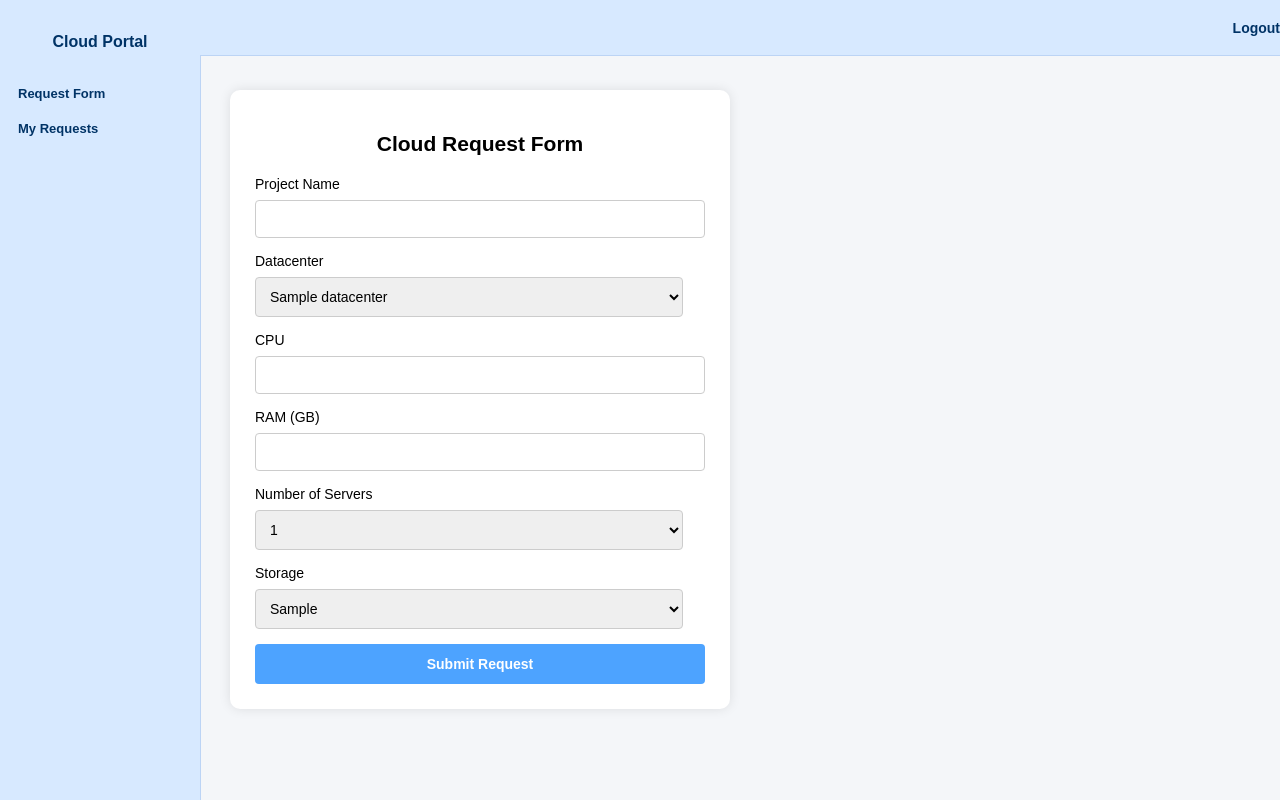
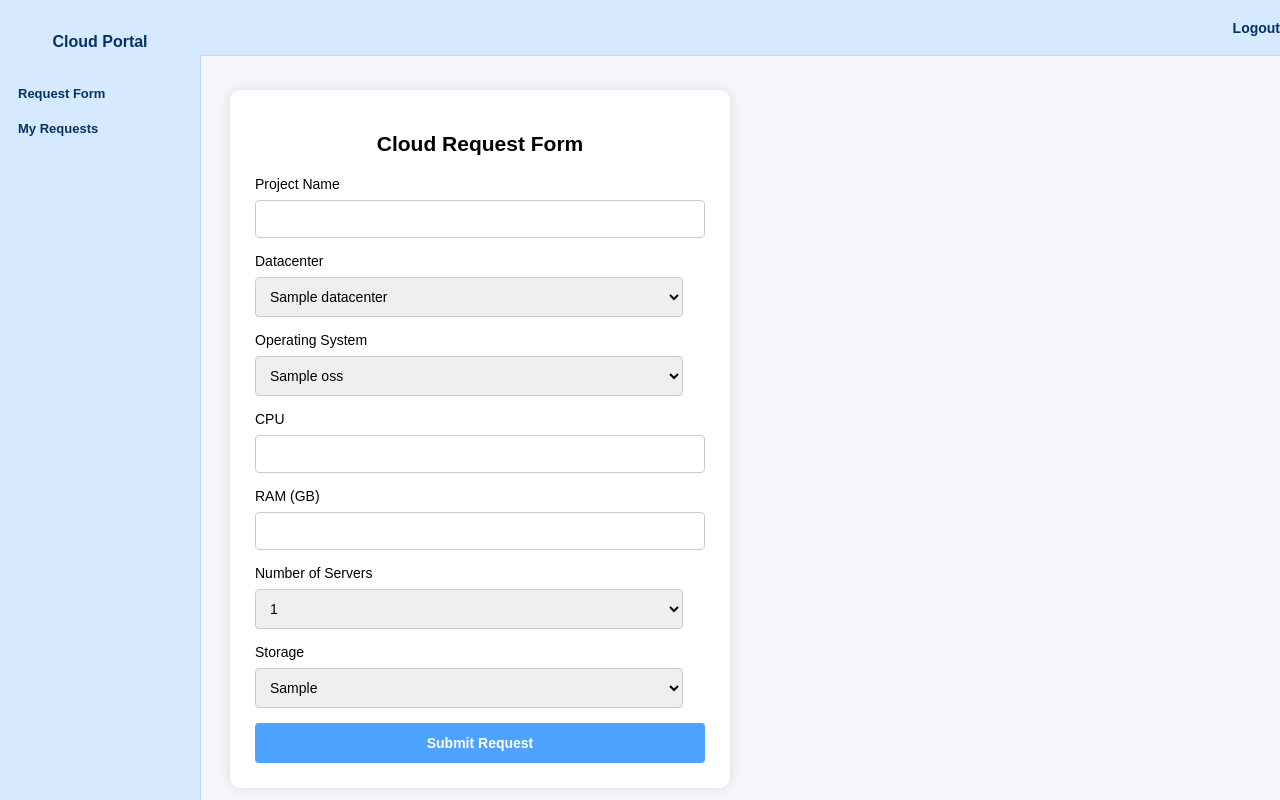
Before and after one commit to maverickkeypuncher/cloudapp, a Flask app: template app/templates/form.html in a window 1280 px wide. Run offline with Flask 3, Linux system fonts and the light colour scheme; the template is opened without the code that fills it: most values are stand-ins (such as "Sample title", 1, 10 or a date in 2020); parts of the project's set-up code (start-up, migrations or seed data) failed here and were passed over.

Commit message:
Added operating system in form.html 21122025-1119

```diff
--- a/app/routes/user_routes.py
+++ b/app/routes/user_routes.py
@@ -47,6 +47,7 @@ def form():
         datacenters=["DUBAI", "ABU DHABI"],
         num_servers_options=[1,2,3,4,5,6,7,8,9,10],
         storage_options=["100GB", "200GB", "500GB", "1024GB", "2048GB"]
+        operating_system=["Windows Server","RedHat Enterprise Linux"]
     )
 
 
--- a/app/templates/form.html
+++ b/app/templates/form.html
@@ -161,6 +161,13 @@
                 {% endfor %}
             </select>
 
+	    <label>Operating System</label>
+	    <select name="os" required>
+		    {% for oss in operating_system %}
+		    <option value="{{ oss }}">{{ oss }}</option>
+		    {% endfor %}
+	    </select>
+
             <label>CPU</label>
             <input type="number" name="cpu" required>
 
```
